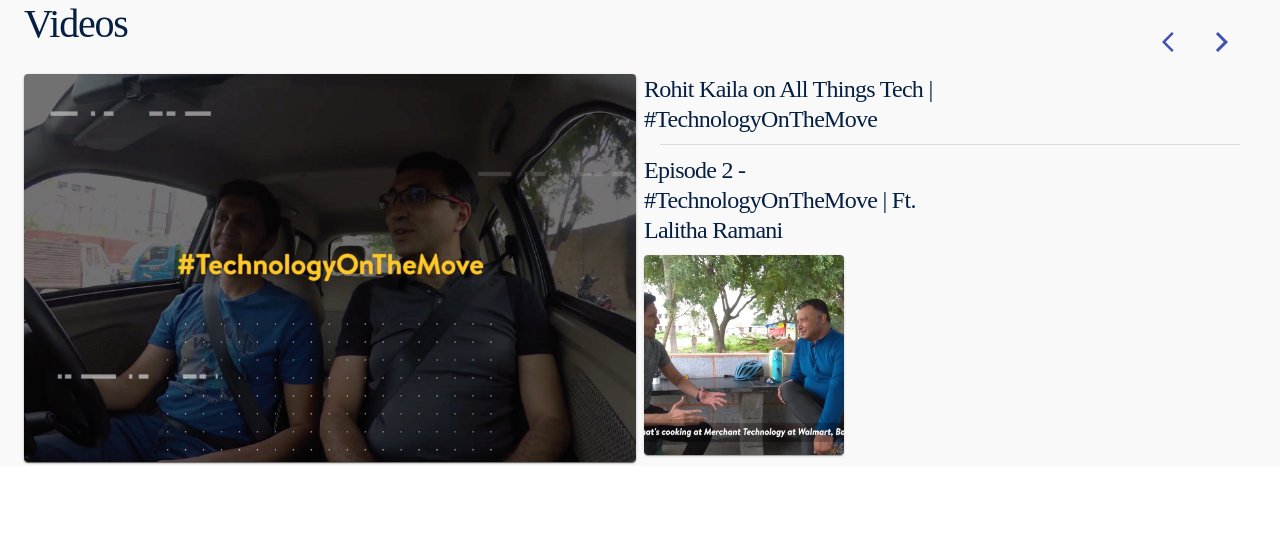
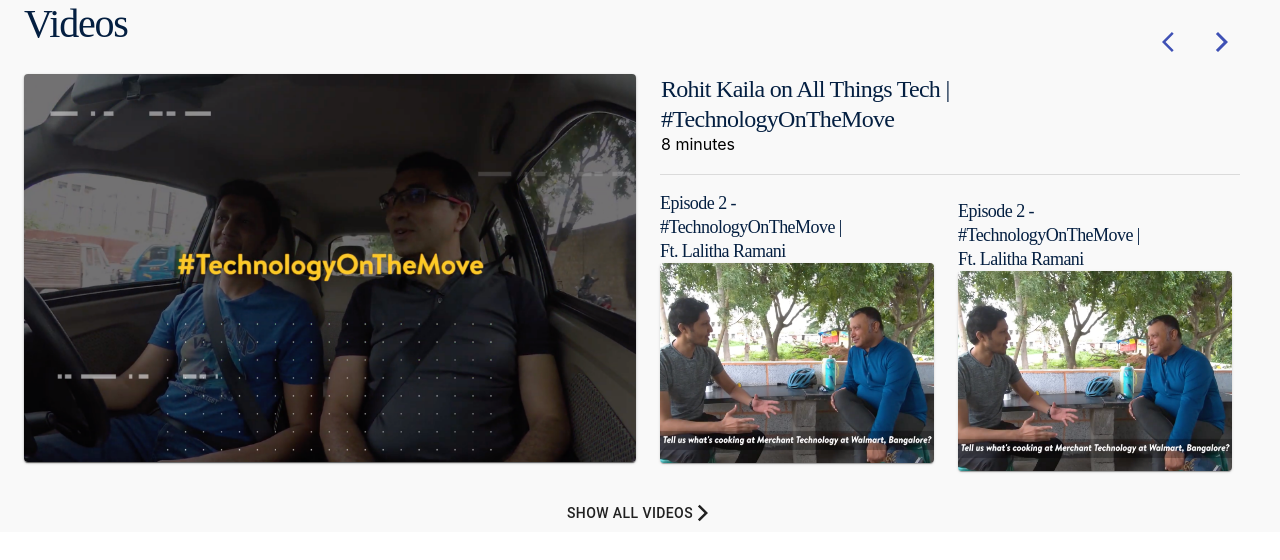
Before and after one commit to rameshmeesam/video-thumbnail, a React (Create React App) app: page / in a window 1280 px wide. Shown: the top 560 px of the page. Built offline with nearby package versions, Linux system fonts and the light colour scheme.

Commit message:
inprogress changes

```diff
--- a/src/components/carousel.jsx
+++ b/src/components/carousel.jsx
@@ -7,6 +7,7 @@ import VideoMediaCard from "./VideoMediaCard";
 import CarouselHeader from "./carousel-header";
 import "../css/carousel.css";
 import Divider from "@material-ui/core/Divider";
+import Box from "@material-ui/core/Box";
 
 const useStyles = makeStyles((theme) => ({
   root: {
@@ -38,25 +39,39 @@ export default function Carousel() {
           </Paper>
         </Grid>
         <Grid item xs={6}>
-          <div className="itemInfo">
-            Rohit Kaila on All Things Tech | #TechnologyOnTheMove
+          <div className="mainMediaTitleWrapper">
+            <div className="mainMediaTitle">
+              Rohit Kaila on All Things Tech | #TechnologyOnTheMove
+            </div>
+            <div>8 minutes</div>
           </div>
           <Divider variant="middle" />
-          <div className="videoInfo">
-            <span>
-              {" "}
-              <div className="itemInfo">
+          <Box display="flex" flexDirection="row" p={1} >
+            <Box p={1}>
+              <div className="subMediaTitle">
                 Episode 2 - #TechnologyOnTheMove | Ft. Lalitha Ramani
               </div>
               <div>
                 <VideoMediaCard
-                  width={200}
+                  width={310}
                   height={200}
                   imgUrl="/img/thumb-2.png"
                 />
               </div>
-            </span>
-          </div>
+            </Box>
+            <Box p={2}>
+              <div className="subMediaTitle">
+                Episode 2 - #TechnologyOnTheMove | Ft. Lalitha Ramani
+              </div>
+              <div>
+                <VideoMediaCard
+                  width={310}
+                  height={200}
+                  imgUrl="/img/thumb-2.png"
+                />
+              </div>
+            </Box>
+          </Box>
         </Grid>
       </Grid>
     </div>
--- /dev/null
+++ b/src/components/show-all-videos.jsx
@@ -0,0 +1,22 @@
+import React, { Component } from "react";
+import {Grid, Button} from "@material-ui/core";
+import ArrowForwardIosIcon from '@material-ui/icons/ArrowForwardIos';
+
+class ShowAllVideos extends Component {
+  constructor(props) {
+    super(props);
+    this.state = {
+      showAll: false,
+    };
+  }
+
+  render() {
+    return (
+      <Grid container justify="center">
+        <Button>show all videos <ArrowForwardIosIcon fontSize="small" /></Button>
+      </Grid>
+    );
+  }
+}
+
+export default ShowAllVideos;
--- a/src/containers/carousel-wrapper.jsx
+++ b/src/containers/carousel-wrapper.jsx
@@ -1,14 +1,15 @@
 import React, { Component } from 'react';
 import Container from '@material-ui/core/Container';
 import Carousel from "../components/carousel";
+import ShowAllVideos from "../components/show-all-videos";
 
 class CarouselWrapper extends Component {
     render() {
         return (
             <Container maxWidth="lg">
              <Carousel />
+             <ShowAllVideos />
             </Container>
-
         );
     }
 }
--- a/src/css/carousel.css
+++ b/src/css/carousel.css
@@ -17,17 +17,35 @@
     margin-top: 18px;
 }
 
-.itemInfo {
-    color: var(--unnamed-color-041f41);
+.mainMediaTitleWrapper {
+    margin-bottom: 20px;
+    padding-left: 17px;
+}
+
+.mainMediaTitle {
     text-align: left;
     font: normal normal normal 24px/30px Bogle;
     letter-spacing: -0.72px;
     color: #041F41;
     opacity: 1;
     max-width: 300px;
-    margin-bottom: 10px;
 }
 
 .videoInfo {
-    margin-top: 10px;
+    width: 200px;
+    margin-left: 17px;
+    margin-top: 20px;
 }
+
+.subMediaTitle {
+    text-align: left;
+    font: normal normal normal 18px/24px Bogle;
+    letter-spacing: -0.54px;
+    color: #041F41;
+    opacity: 1;
+    max-width: 200px;
+}
+
+.headerWrapper{
+    widows: 100%;
+}
```
